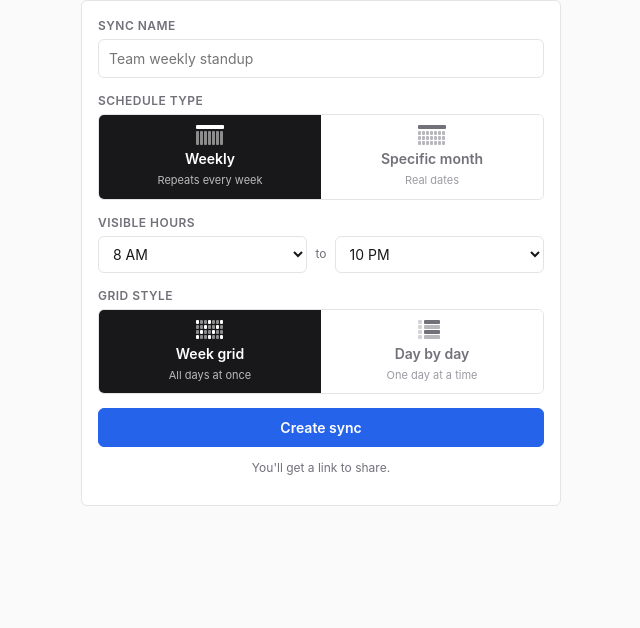
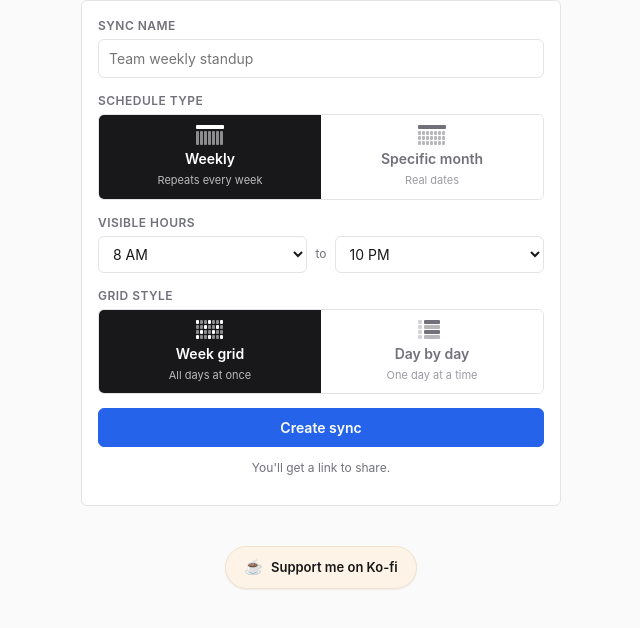
Before and after one commit to ExoticPengy/timesync, a website built with Vite: page index.html in a window 1280 px wide. Shown: the part 70-698 px from the top of the page, without its empty margins (319-959 px from the left). Built offline with nearby package versions, Linux system fonts and the light colour scheme; some packages are replaced by stand-ins of ours; no server answers.

Commit message:
Ko-Fi button

```diff
--- a/index.html
+++ b/index.html
@@ -8,6 +8,11 @@
   </head>
   <body>
     <div id="app"></div>
+    <footer>
+      <a class="kofi" href="https://ko-fi.com/exoticpengy" target="_blank" rel="noopener noreferrer">
+        <span aria-hidden="true">☕</span> Support me on Ko-fi
+      </a>
+    </footer>
     <script type="module" src="/main.js"></script>
   </body>
 </html>
--- a/style.css
+++ b/style.css
@@ -237,6 +237,30 @@ input:focus, select:focus { outline: 2px solid var(--accent); outline-offset: -1
 .rec-rank { font-weight: 600; color: var(--accent); }
 .rec-count { margin-left: auto; font-size: 12px; color: var(--muted); }
 
+/* ponytail: static footer outside #app so routing's innerHTML wipe can't touch it */
+footer { text-align: center; padding: 24px 16px 32px; }
+
+/* ponytail: CSS pill in Ko-fi cream, not their widget script or hosted PNG */
+.kofi {
+  display: inline-flex;
+  align-items: center;
+  gap: 8px;
+  padding: 9px 18px;
+  border-radius: 999px;
+  background: #fdf3e7;
+  border: 1px solid #f2e2cd;
+  color: var(--text);
+  font-size: 13px;
+  font-weight: 600;
+  text-decoration: none;
+  box-shadow: 0 1px 2px rgb(0 0 0 / 0.06);
+  transition: background 0.15s, transform 0.15s;
+}
+.kofi:hover { background: #f9e9d6; transform: translateY(-1px); }
+.kofi:active { transform: none; }
+.kofi:focus-visible { outline: 2px solid var(--accent); outline-offset: 2px; }
+.kofi span { font-size: 15px; }
+
 .stack { display: flex; flex-direction: column; gap: 16px; }
 .row { display: flex; gap: 8px; align-items: center; }
 .row-between { display: flex; justify-content: space-between; align-items: center; gap: 8px; flex-wrap: wrap; }
```
Also changed, not shown: month-cal-new.png (deleted), month-tabs-current.png (deleted).
